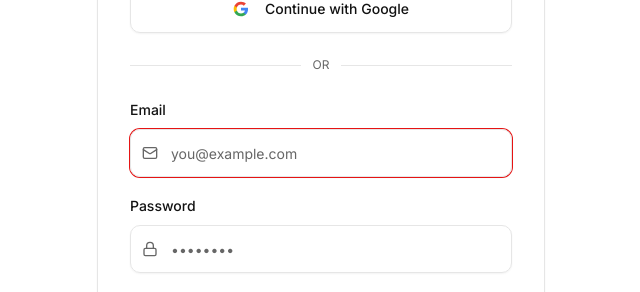
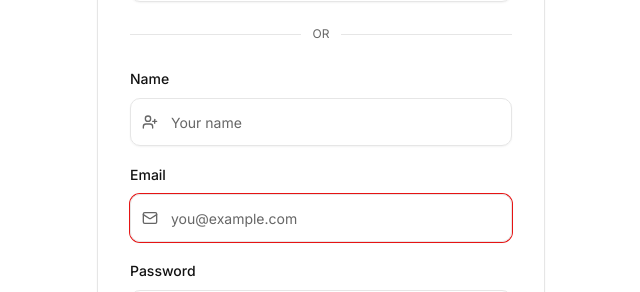
Before and after one commit to Alicia-Kate-Bactasa/Dimetrix, a Next.js app: page /register in a window 1280 px wide. Shown: the part 259-551 px from the top of the page, without its empty margins (319-959 px from the left). Built offline with nearby package versions, Linux system fonts and the light colour scheme; no server answers; a web font is replaced by a local one.

Commit message:
feat: wire up registration to /api/register with name field, add register method to AuthContext

```diff
--- a/src/api/apiClient.js
+++ b/src/api/apiClient.js
@@ -75,6 +75,19 @@ export const apiClient = {
     },
   },
   auth: {
+    register: async ({ name, email, password }) => {
+      const res = await fetch(`${API_BASE}/register`, {
+        method: "POST",
+        headers: { "Content-Type": "application/json" },
+        body: JSON.stringify({ name, email, password }),
+      });
+      if (!res.ok) {
+        let detail = "Registration failed";
+        try { detail = (await res.json()).error || detail; } catch (_) {}
+        throw new Error(detail);
+      }
+      return res.json();
+    },
     me: async () => {
       const res = await fetch(`${API_BASE}/user`);
       if (!res.ok) return null;
--- a/src/lib/AuthContext.jsx
+++ b/src/lib/AuthContext.jsx
@@ -54,6 +54,21 @@ export const useAuth = () => {
       if (result?.error) throw new Error(result.error);
       return result;
     },
+    register: async ({ name, email, password }) => {
+      const res = await fetch("/api/register", {
+        method: "POST",
+        headers: { "Content-Type": "application/json" },
+        body: JSON.stringify({ name, email, password }),
+      });
+      if (!res.ok) {
+        let detail = "Registration failed";
+        try { detail = (await res.json()).error || detail; } catch (_) {}
+        throw new Error(detail);
+      }
+      const result = await signIn("credentials", { email, password, redirect: false });
+      if (result?.error) throw new Error(result.error);
+      return result;
+    },
     loginWithGoogle: async () => {
       await signIn("google", { callbackUrl: "/" });
     },
--- a/src/pages/Register.jsx
+++ b/src/pages/Register.jsx
@@ -10,6 +10,7 @@ import GoogleIcon from "@/components/GoogleIcon";
 import { safeReturnTo } from "@/lib/authReturnTo";
 
 export default function Register() {
+  const [name, setName] = useState("");
   const [email, setEmail] = useState("");
   const [password, setPassword] = useState("");
   const [confirmPassword, setConfirmPassword] = useState("");
@@ -18,7 +19,7 @@ export default function Register() {
   const [showOtp, setShowOtp] = useState(false);
   const [otpCode, setOtpCode] = useState("");
 
-  const { login, loginWithGoogle } = useAuth();
+  const { register, login, loginWithGoogle } = useAuth();
   const router = useRouter();
   const returnTo = safeReturnTo() || "/";
 
@@ -29,9 +30,13 @@ export default function Register() {
       setError("Passwords do not match");
       return;
     }
+    if (password.length < 8) {
+      setError("Password must be at least 8 characters");
+      return;
+    }
     setLoading(true);
     try {
-      await login(email, password);
+      await register({ name, email, password });
       if (returnTo.startsWith('/')) {
         router.push(returnTo);
       } else {
@@ -183,6 +188,23 @@ export default function Register() {
 
       <form onSubmit={handleSubmit} className="space-y-4">
         <div className="space-y-2">
+          <Label htmlFor="name">Name</Label>
+          <div className="relative">
+            <UserPlus className="absolute left-3 top-1/2 -translate-y-1/2 w-4 h-4 text-muted-foreground" aria-hidden="true" />
+            <Input
+              id="name"
+              type="text"
+              autoComplete="name"
+              autoFocus
+              placeholder="Your name"
+              value={name}
+              onChange={(e) => setName(e.target.value)}
+              className="pl-10 h-12"
+              required
+            />
+          </div>
+        </div>
+        <div className="space-y-2">
           <Label htmlFor="email">Email</Label>
           <div className="relative">
             <Mail className="absolute left-3 top-1/2 -translate-y-1/2 w-4 h-4 text-muted-foreground" aria-hidden="true" />
```
